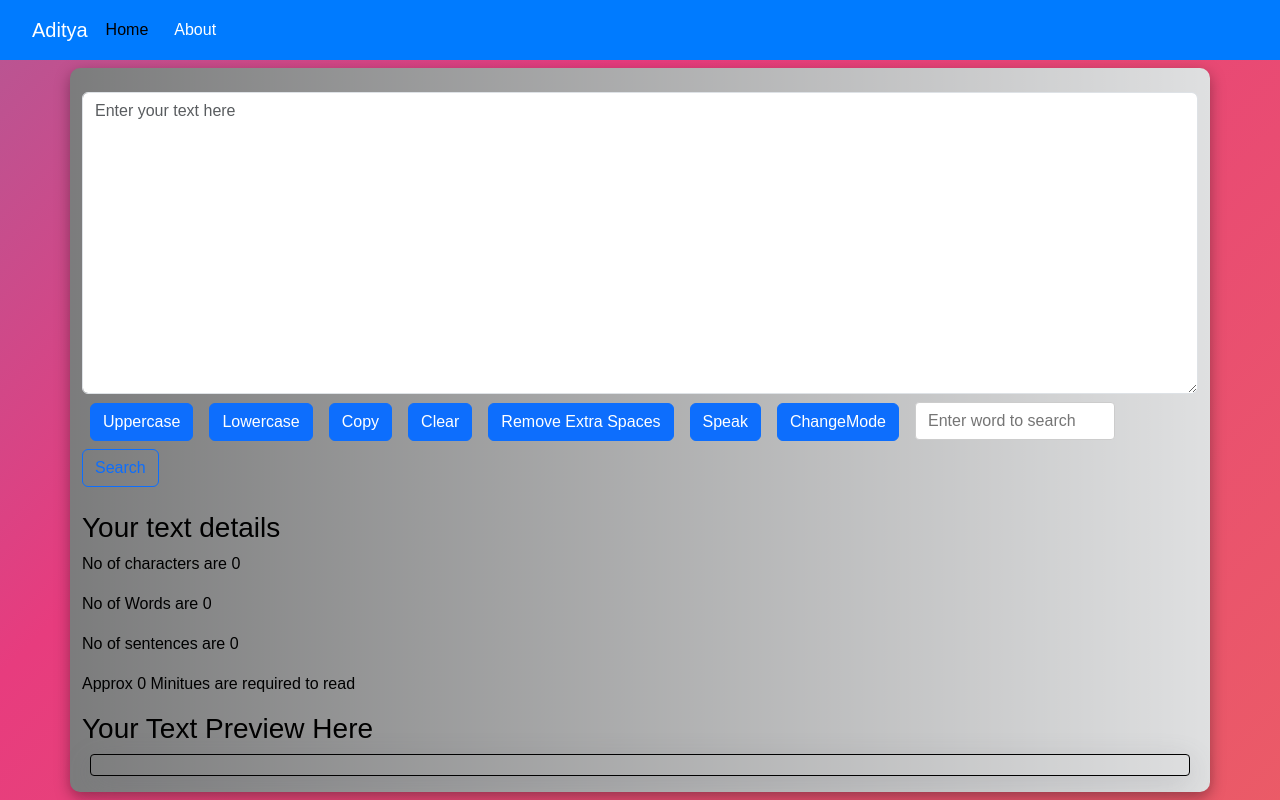
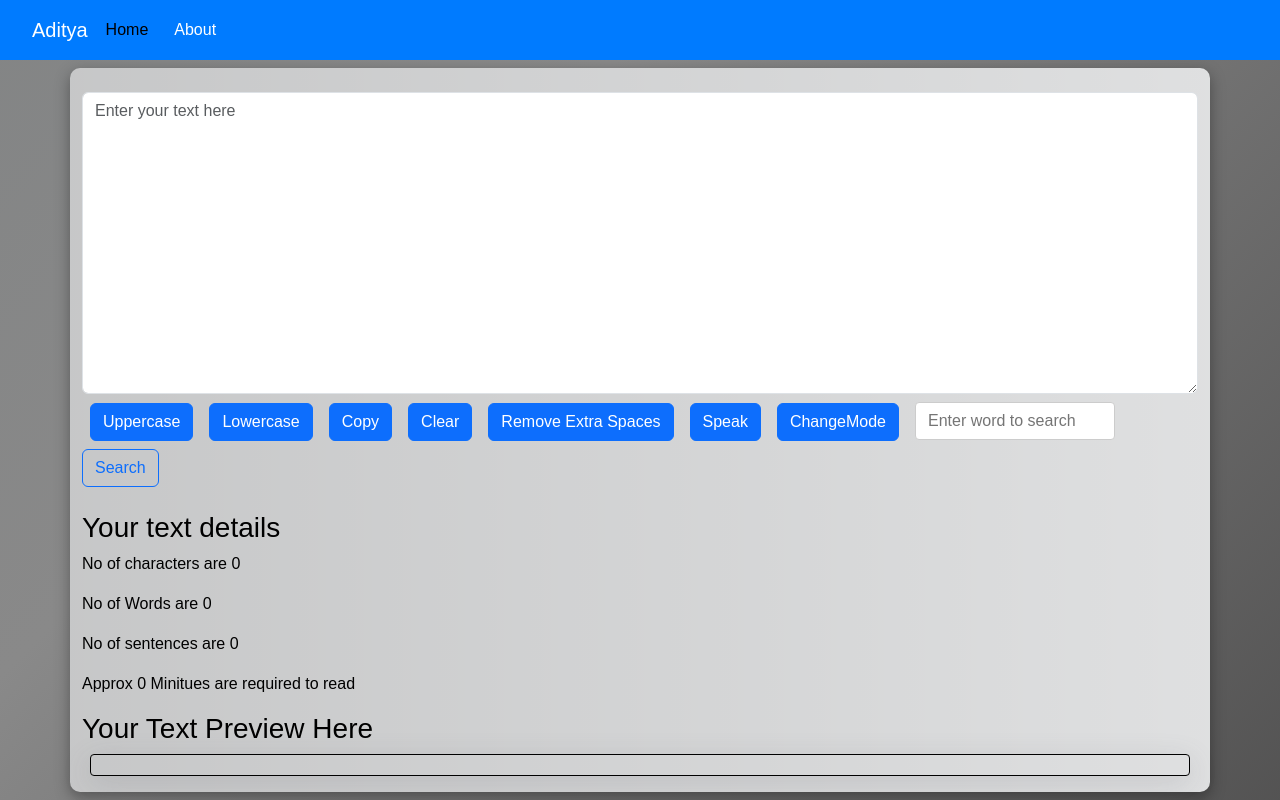
Before and after one commit to Aditya-Patel24/Text_Editor, a React (Create React App) app: page / in a window 1280 px wide. Built offline with nearby package versions, Linux system fonts and the light colour scheme.

Commit message:
Update background and button styles in TextForm component

```diff
--- a/src/Components/TextForm.css
+++ b/src/Components/TextForm.css
@@ -6,7 +6,7 @@ padding: 0px;
     box-shadow: rgba(0, 0, 0, 0.35) 0px 5px 15px;
     border-radius: 10px;
     background-color: #f8f9fa;
-    background-image: linear-gradient(to right, rgba(0, 0, 0, 0.5), rgba(0, 0, 0, 0.1))
+    background-image: linear-gradient(to right, rgba(0, 0, 0, 0.2), rgba(0, 0, 0, 0.1))
 }
 
 .out-container{
@@ -14,7 +14,7 @@ padding: 0px;
     justify-content: center;
     align-items: center;
     background-color: #e9ecef;
-    background: linear-gradient(-45deg, #ee7752, #e73c7e, #23a6d5, #23d5ab);
+    background: linear-gradient(-45deg, #232222, #898989, #717779, #ecefee);
     background-size: 400% 400%;
     animation: gradient 15s ease infinite;
 }
```
